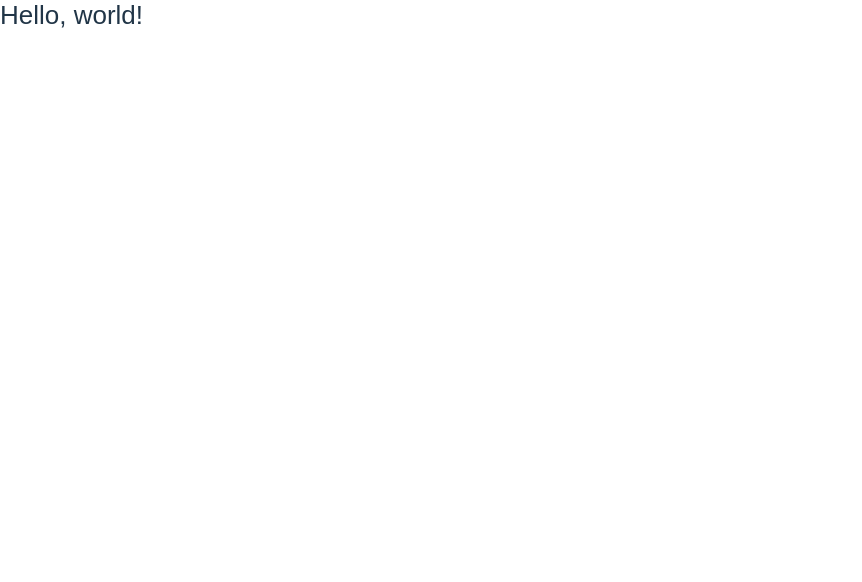
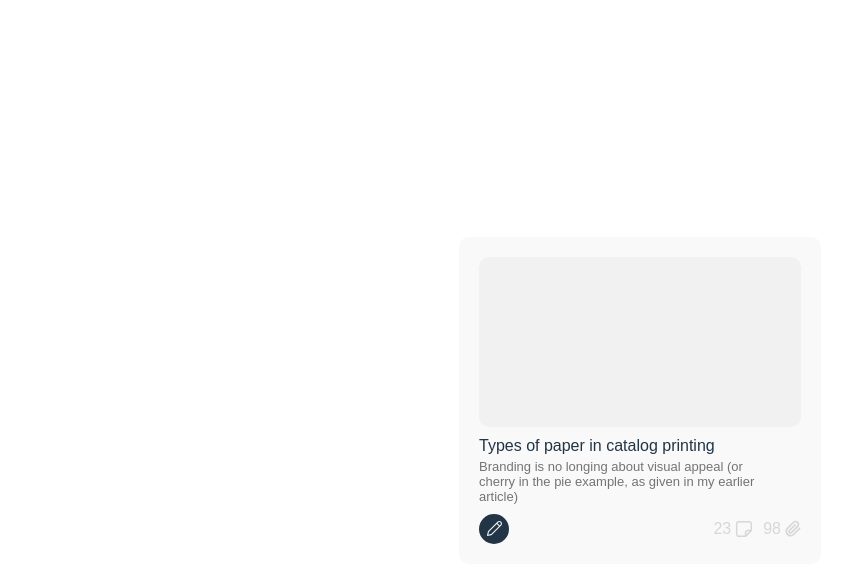
Before and after one commit to PedroClerici/vrello-frontend, a Vue app: page / in a window 1280 px wide. Shown: the top 582 px of the page, without its empty margins (0-862 px from the left). Built offline with nearby package versions, Linux system fonts and the light colour scheme.

Commit message:
Created CardItem component

```diff
--- a/src/App.vue
+++ b/src/App.vue
@@ -1,7 +1,17 @@
 <script setup lang="ts">
-import HelloWorld from './components/HelloWorld.vue'
+import CardItem from './components/CardItem.vue'
 </script>
 
 <template>
-  <HelloWorld />
+  <CardItem />
 </template>
+
+<style>
+body {
+  min-height: 100vh;
+  display: flex;
+  justify-content: center;
+  align-items: center;
+  background-color: var(--clr-bg);
+}
+</style>
--- /dev/null
+++ b/src/components/CardItem.vue
@@ -0,0 +1,96 @@
+<script setup lang="ts">
+import EditIcon from './icons/IconEdit.vue'
+import NoteIcon from './icons/IconNote.vue'
+import AttachmentIcon from './icons/IconAttachment.vue'
+</script>
+
+<template>
+  <div class="card" draggable="true">
+    <div class="card-img"></div>
+    <!-- <ul class="tags">
+      <li>Priority</li>
+      <li>Design Team</li>
+      <li>One more step</li>
+    </ul> -->
+    <div class="card-text">
+      <h3>Types of paper in catalog printing</h3>
+      <p>
+        Branding is no longing about visual appeal (or cherry in the pie example, as given in my
+        earlier article)
+      </p>
+    </div>
+    <div class="card-footer">
+      <button>
+        <EditIcon />
+      </button>
+      <div class="card-info">
+        <span>
+          23
+          <NoteIcon />
+        </span>
+        <span>
+          98
+          <AttachmentIcon />
+        </span>
+      </div>
+    </div>
+  </div>
+</template>
+
+<style scoped>
+.card {
+  display: flex;
+  flex-direction: column;
+  gap: 10px;
+  padding: 20px;
+  width: 362px;
+  background-color: var(--clr-bg-soft);
+  border-radius: var(--br-base);
+}
+
+.card-img {
+  width: 100%;
+  height: 170px;
+  background-color: var(--clr-bg-mute);
+  border-radius: var(--br-base);
+}
+.card-text {
+  display: flex;
+  flex-direction: column;
+  gap: 4px;
+  width: 90%;
+}
+
+.card-footer {
+  display: flex;
+}
+
+.card-footer button {
+  display: flex;
+  justify-content: center;
+  align-items: center;
+  height: 30px;
+  width: 30px;
+  border-radius: 50%;
+  background-color: var(--clr-highlight);
+  color: var(--clr-bg-mute);
+}
+
+.card-footer button:hover {
+  cursor: pointer;
+}
+
+.card-info {
+  display: flex;
+  align-items: center;
+  gap: 10px;
+  margin-left: auto;
+}
+
+.card-info span {
+  display: flex;
+  gap: 4px;
+  align-items: center;
+  color: var(--clr-text-200);
+}
+</style>
--- a/src/components/HelloWorld.vue
+++ /dev/null
@@ -1,3 +0,0 @@
-<template>
-  <h1>Hello, world!</h1>
-</template>
--- /dev/null
+++ b/src/components/icons/IconAttachment.vue
@@ -0,0 +1,7 @@
+<template>
+  <svg width="16" height="17" fill="currentColor" xmlns="http://www.w3.org/2000/svg">
+    <path
+      d="M5.74165 16.5C4.35092 16.4933 3.02102 15.9289 2.04998 14.9333C1.08638 14.02 0.525573 12.761 0.491182 11.4338C0.456791 10.1067 0.951644 8.82028 1.86665 7.85832L7.99998 1.66666C8.66185 1.006 9.56507 0.644709 10.5 0.666655C11.5011 0.670064 12.4589 1.0754 13.1583 1.79166C14.5926 3.17257 14.6483 5.45057 13.2833 6.89999L7.11665 13.0917C6.71768 13.4933 6.17444 13.7184 5.60831 13.7167C4.99663 13.7175 4.41059 13.471 3.98331 13.0333C3.10351 12.1815 3.07377 10.78 3.91665 9.89165L9.60831 4.17499C9.94252 3.95303 10.3874 4.00071 10.667 4.28846C10.9466 4.5762 10.9815 5.02231 10.75 5.34999L5.05831 11.0667C4.86085 11.3045 4.89052 11.6568 5.12498 11.8583C5.24224 11.9764 5.40032 12.045 5.56665 12.05C5.69109 12.0518 5.81109 12.0038 5.89998 11.9167L12.0583 5.72499C12.7776 4.92593 12.7219 3.69738 11.9333 2.96666C11.2024 2.20778 10.0057 2.15288 9.20831 2.84166L3.04998 8.99999C2.44514 9.64963 2.12438 10.5137 2.1588 11.4006C2.19321 12.2876 2.57995 13.1242 3.23331 13.725C3.88861 14.4043 4.78948 14.7917 5.73331 14.8C6.54695 14.8066 7.32968 14.4887 7.90831 13.9167L14.0666 7.72499C14.3911 7.39822 14.919 7.39635 15.2458 7.72082C15.5726 8.04529 15.5744 8.57322 15.25 8.89999L9.09165 15.0917C8.20844 15.9905 7.00178 16.4978 5.74165 16.5Z"
+    />
+  </svg>
+</template>
--- /dev/null
+++ b/src/components/icons/IconEdit.vue
@@ -0,0 +1,7 @@
+<template>
+  <svg xmlns="http://www.w3.org/2000/svg" fill="currentColor" width="15" height="15">
+    <path
+      d="M14.2141 0.785899C13.7108 0.282696 13.0283 0 12.3166 0C11.6049 0 10.9224 0.282696 10.4191 0.785899L1.45525 9.74923C1.15059 10.0539 0.936409 10.4371 0.836504 10.8561L0.0152664 14.3074C-0.0069695 14.4009 -0.00488472 14.4985 0.0213221 14.5909C0.0475288 14.6834 0.0969838 14.7676 0.16497 14.8355C0.232957 14.9034 0.317208 14.9527 0.409688 14.9788C0.502169 15.005 0.599795 15.0069 0.693256 14.9846L4.14395 14.1627C4.56334 14.0629 4.94681 13.8487 5.25169 13.5439L14.2141 4.58212C14.7173 4.0789 15 3.3964 15 2.68476C15 1.97311 14.7173 1.29061 14.2141 0.787399V0.785899ZM11.2141 1.58084C11.3589 1.43607 11.5308 1.32123 11.7199 1.24288C11.9091 1.16453 12.1118 1.1242 12.3166 1.1242C12.5213 1.1242 12.7241 1.16453 12.9132 1.24288C13.1024 1.32123 13.2743 1.43607 13.4191 1.58084C13.5638 1.72561 13.6787 1.89748 13.757 2.08663C13.8354 2.27579 13.8757 2.47852 13.8757 2.68326C13.8757 2.888 13.8354 3.09073 13.757 3.27988C13.6787 3.46903 13.5638 3.6409 13.4191 3.78568L12.7501 4.45388L10.5451 2.24979L11.2141 1.58159V1.58084ZM9.75012 3.04623L11.9551 5.24957L4.4552 12.749C4.2977 12.9065 4.09971 13.0167 3.88296 13.0685L1.321 13.6789L1.93074 11.1171C1.98249 10.8996 2.09349 10.7017 2.25098 10.5442L9.75012 3.04473V3.04623Z"
+    />
+  </svg>
+</template>
--- /dev/null
+++ b/src/components/icons/IconNote.vue
@@ -0,0 +1,8 @@
+<template>
+  <svg width="18" height="18" fill="currentColor" xmlns="http://www.w3.org/2000/svg">
+    <path
+      d="M11.4531 16.4496L11.4178 16.4142L11.4531 16.4496L16.4496 11.4522C16.8338 11.068 17.0498 10.547 17.05 10.0036V3.88889C17.05 3.10945 16.7404 2.36193 16.1892 1.81078C15.6381 1.25963 14.8906 0.95 14.1111 0.95H3.88889C3.10945 0.95 2.36193 1.25963 1.81078 1.81078C1.25963 2.36193 0.95 3.10945 0.95 3.88889V14.1111C0.95 14.8906 1.25963 15.6381 1.81078 16.1892C2.36193 16.7404 3.10945 17.05 3.88889 17.05H10.0036C10.2728 17.05 10.5393 16.997 10.7881 16.894C11.0368 16.7909 11.2628 16.6399 11.4531 16.4496ZM12.6129 9.84335L12.6129 9.84333L12.6114 9.84341C11.8619 9.88591 11.1571 10.2136 10.6416 10.7592C10.126 11.3049 9.83884 12.0271 9.83889 12.7778V15.6167H3.88889C3.05784 15.6167 2.38333 14.9422 2.38333 14.1111V3.88889C2.38333 3.48959 2.54195 3.10665 2.8243 2.8243C3.10665 2.54195 3.48959 2.38333 3.88889 2.38333H14.1111C14.5104 2.38333 14.8934 2.54195 15.1757 2.8243C15.458 3.10665 15.6167 3.48959 15.6167 3.88889V9.83889H12.7778V9.83887L12.7764 9.83891L12.6129 9.84335ZM12.7778 11.2722H14.6028L11.2722 14.6028V12.7788L11.2775 12.6537C11.3086 12.2774 11.48 11.9265 11.7577 11.6706C12.0357 11.4145 12.3998 11.2723 12.7778 11.2722Z"
+      stroke-width="0.1"
+    />
+  </svg>
+</template>
--- a/src/styles/base.css
+++ b/src/styles/base.css
@@ -2,6 +2,8 @@
 *::before,
 *::after {
   box-sizing: border-box;
+  border: none;
+  padding: 0;
   margin: 0;
 }
 
--- a/src/styles/variables.css
+++ b/src/styles/variables.css
@@ -20,6 +20,9 @@
   --clr-divider-light: rgba(60, 60, 60, 0.12);
   --clr-divider-dark: rgba(84, 84, 84, 0.48);
 
+  --clr-highlight-light: #213547;
+  --clr-highlight-dark: #42b883;
+
   --ff-base: 'Poppins', sans-serif;
 
   --br-base: 10px;
@@ -37,6 +40,8 @@
   --clr-text-200: var(--clr-text-light-200);
 
   --clr-divider: var(--clr-divider-light);
+
+  --clr-highlight: var(--clr-highlight-light);
 }
 
 .dark {
@@ -50,4 +55,6 @@
   --clr-text-200: var(--clr-text-dark-200);
 
   --clr-divider: var(--clr-divider-dark);
+
+  --clr-highlight: var(--clr-highlight-dark);
 }
```
